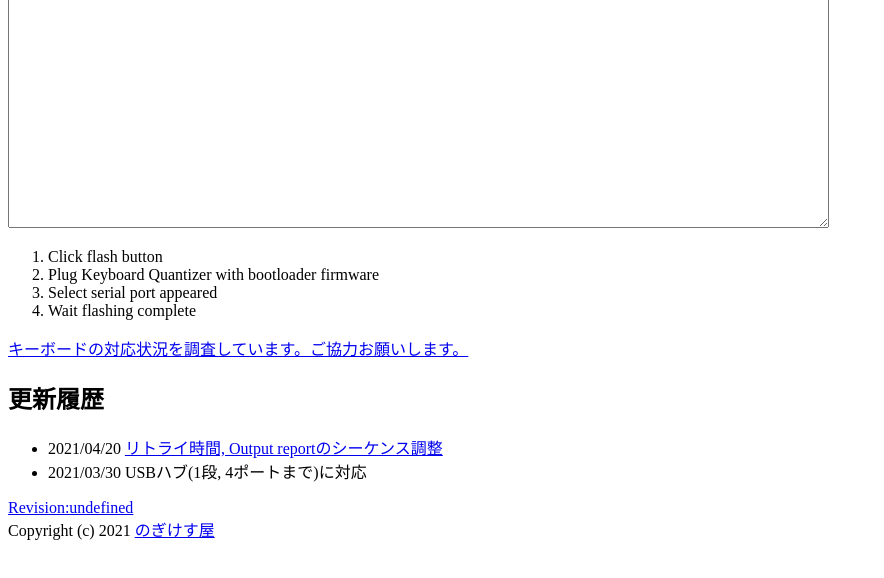
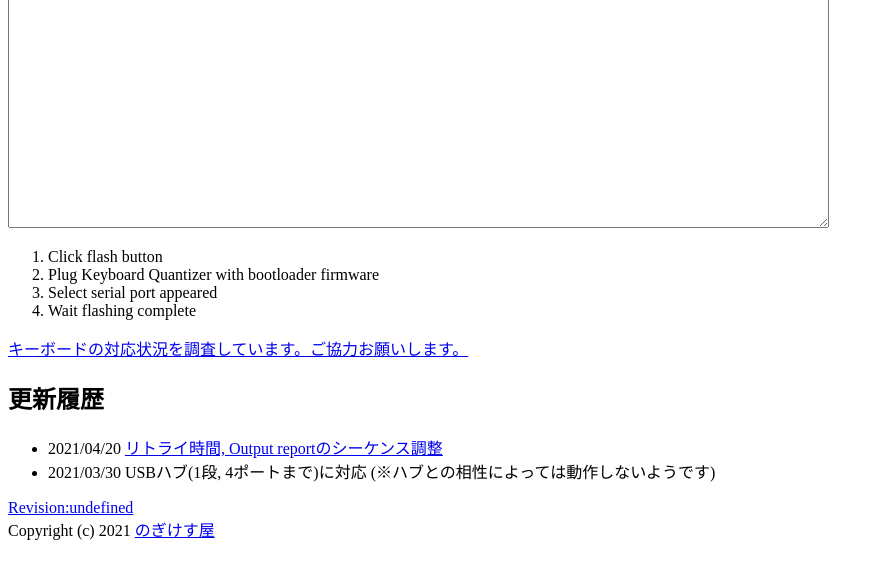
Before and after one commit to sekigon-gonnoc/ch559-web-updater, a website built with Parcel: page index.html in a window 1280 px wide. Shown: the part 104-682 px from the top of the page, without its empty margins (0-884 px from the left). Built offline with nearby package versions, Linux system fonts and the light colour scheme.

Commit message:
Update index.html

```diff
--- a/index.html
+++ b/index.html
@@ -51,7 +51,7 @@
               >リトライ時間, Output reportのシーケンス調整</a
             >
           </li>
-          <li>2021/03/30 USBハブ(1段, 4ポートまで)に対応</li>
+          <li>2021/03/30 USBハブ(1段, 4ポートまで)に対応 (※ハブとの相性によっては動作しないようです) </li>
         </ul>
       </div>
       <div>
```
